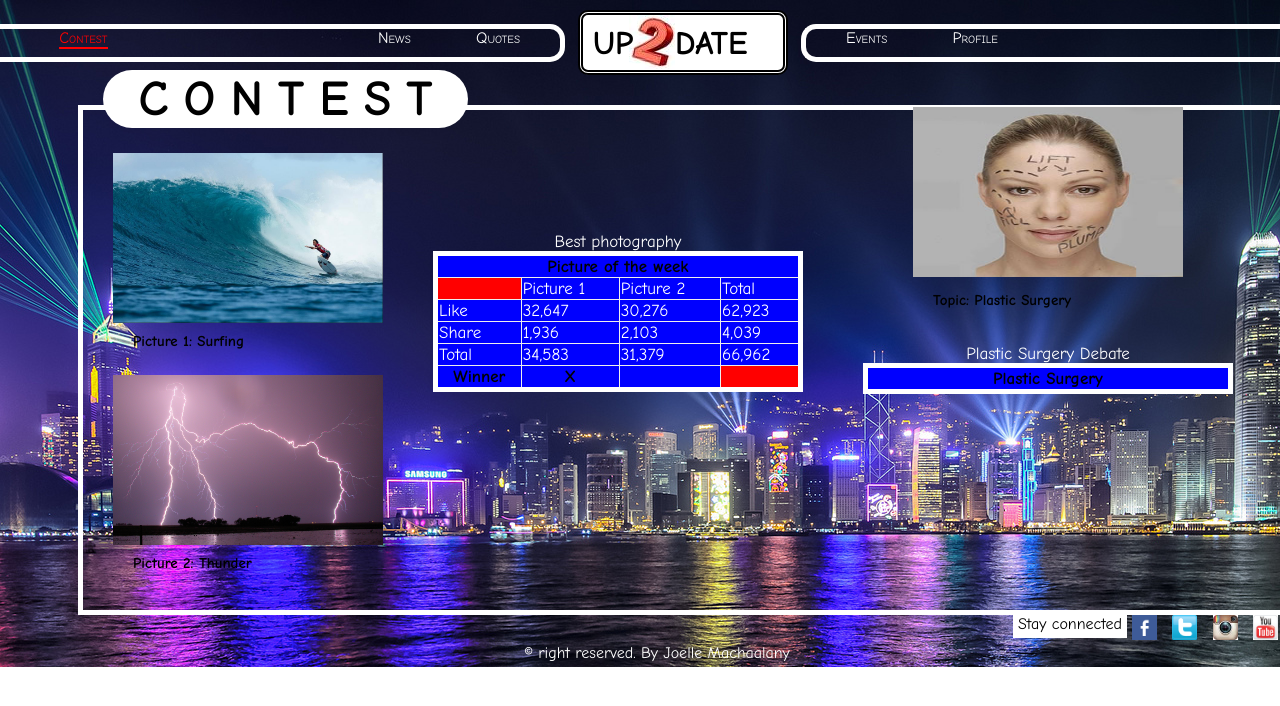
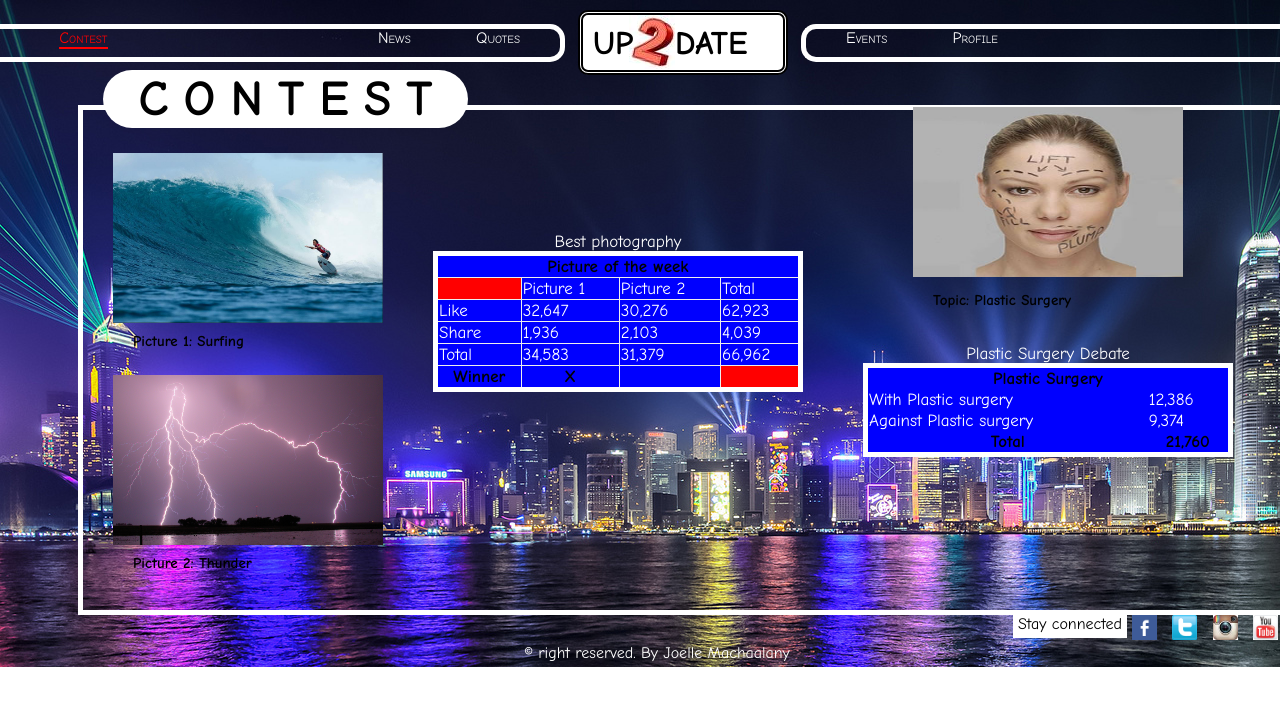
Before and after one commit to joellemachaalany/IGL301-project, a plain HTML site: page HTML5Application/public_html/contests.html in a window 1280 px wide. Drawn offline with Linux system fonts and the light colour scheme.

Commit message:
contests

```diff
--- a/HTML5Application/public_html/contests.html
+++ b/HTML5Application/public_html/contests.html
@@ -78,9 +78,25 @@
                     <caption>Plastic Surgery Debate</caption>
                     <thead>
                         <tr>
-                            <th>Plastic Surgery</th>
+                            <th colspan="2">Plastic Surgery</th>
                         </tr>
                     </thead>
+                    <tfoot>
+                        <tr>
+                            <th>Total</th>
+                            <th>21,760</th>
+                        </tr>
+                    </tfoot>
+                    <tbody>
+                        <tr>
+                            <td>With Plastic surgery</td>
+                            <td>12,386</td>
+                        </tr>
+                        <tr>
+                            <td>Against Plastic surgery</td>
+                            <td>9,374</td>
+                        </tr>
+                    </tbody>
                 </table>
             </div>
             <div id="socialnetwork">
```
Also changed, not shown: HTML5Application/public_html/news.html (+6 -6 lines).
